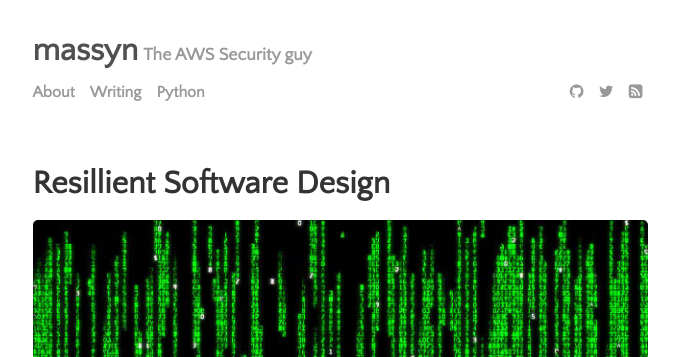
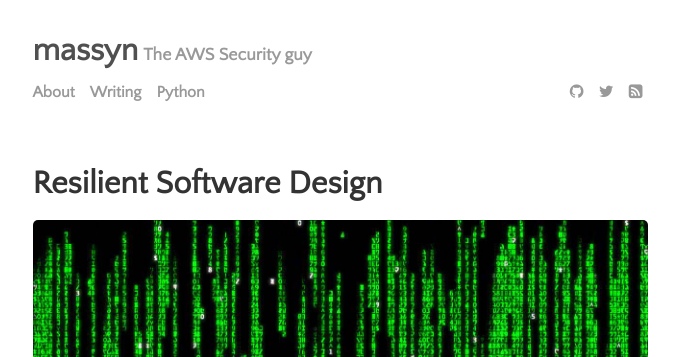
Before and after one commit to massyn/massyn.github.io, a Jekyll site: the page built from _posts/2022-09-15-resilient-software-design.md, in a window 1280 px wide and 900 px high. Shown: the top 357 px of the window, without its empty margins (300-979 px from the left). Built offline with Jekyll 4.4.1, drawn with Linux system fonts in a browser that asks for light colours.

```diff
--- a/_config.yml
+++ b/_config.yml
@@ -23,6 +23,7 @@ plugins:             [jekyll-paginate, jekyll-sitemap, jekyll-feed, jekyll-seo-t
 title:		           'massyn'
 description:	       'The AWS Security guy'
 author:              'Phil Massyn'
+baseurl:             '/'
 
 # RSS 2.0 can be used instead of Atom by uncommenting following two lines
 #feed:
--- a/_posts/2022-09-15-resilient-software-design.md
+++ b/_posts/2022-09-15-resilient-software-design.md
@@ -1,6 +1,6 @@
 ---
 layout: post
-title: "Resillient Software Design"
+title: "Resilient Software Design"
 author: "Phil Massyn"
 categories: engineering
 tags: ["software engineering"]
```
